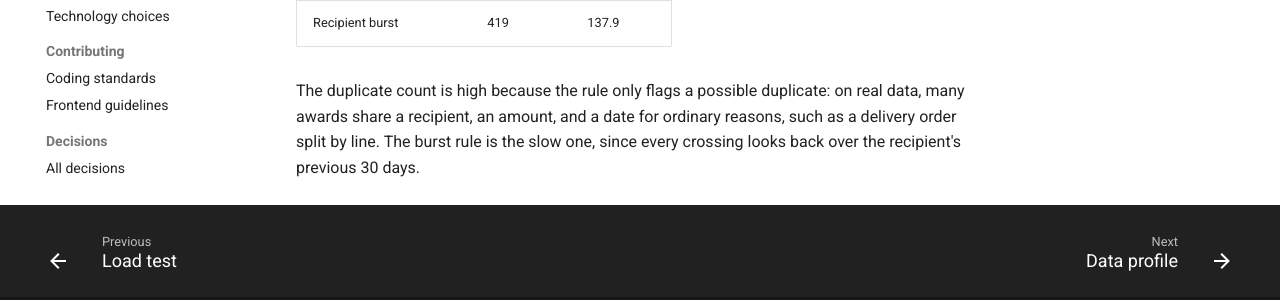
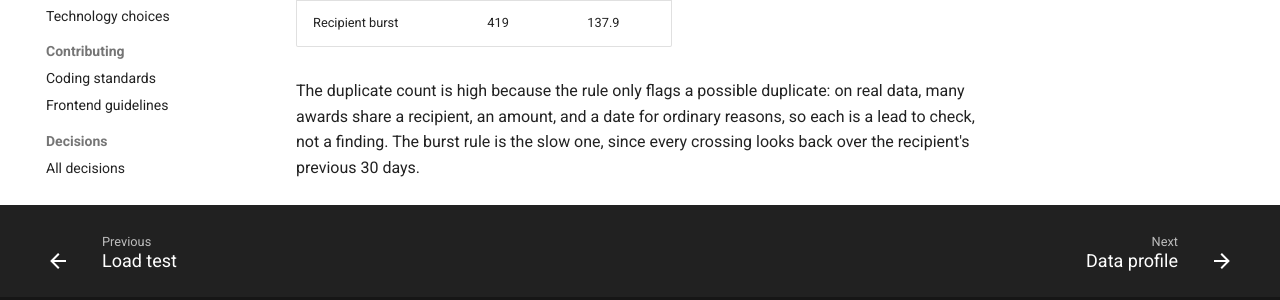
Before and after one commit to raunak-choudhary/tallyproof, an MkDocs documentation site: the page built from docs/batch-reconciliation.md, in a window 1280 px wide and 900 px high, scrolled down 1926 px. Shown: the part 559-859 px from the top of the window. Built offline with MkDocs 1.6.1 and Material for MkDocs 9.7.7, drawn with Linux system fonts in a browser that asks for light colours; comment, search, counter and statistics services are not loaded.

Commit message:
docs: call a possible duplicate a lead, not a finding

```diff
--- a/docs/batch-reconciliation.md
+++ b/docs/batch-reconciliation.md
@@ -54,4 +54,4 @@ Over the 13,124,445 transactions in silver:
 | De-obligation below zero | 216,901 | 5.8 |
 | Recipient burst | 419 | 137.9 |
 
-The duplicate count is high because the rule only flags a possible duplicate: on real data, many awards share a recipient, an amount, and a date for ordinary reasons, such as a delivery order split by line. The burst rule is the slow one, since every crossing looks back over the recipient's previous 30 days.
+The duplicate count is high because the rule only flags a possible duplicate: on real data, many awards share a recipient, an amount, and a date for ordinary reasons, so each is a lead to check, not a finding. The burst rule is the slow one, since every crossing looks back over the recipient's previous 30 days.
```
